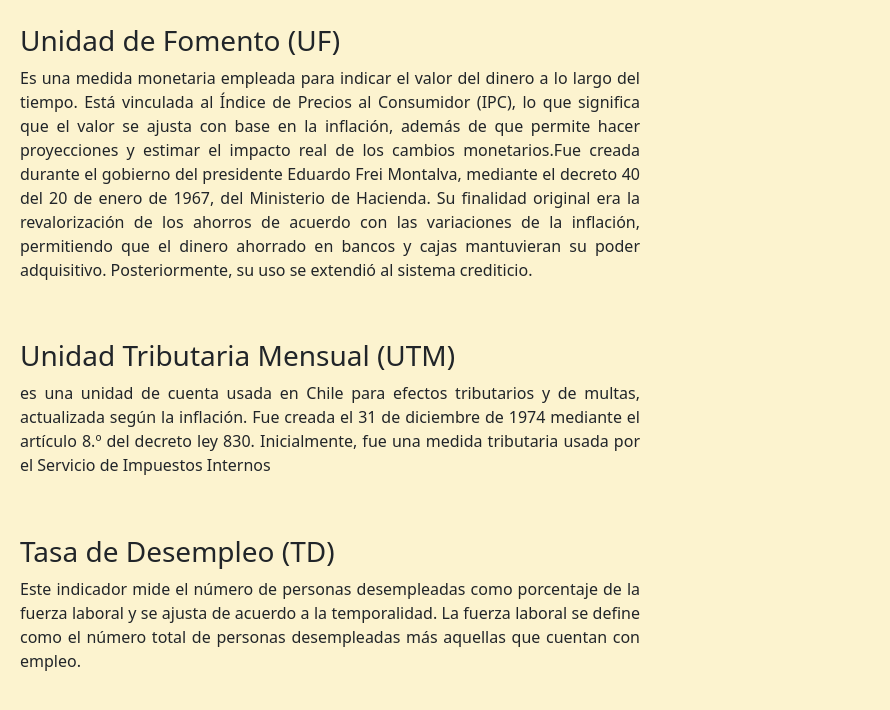
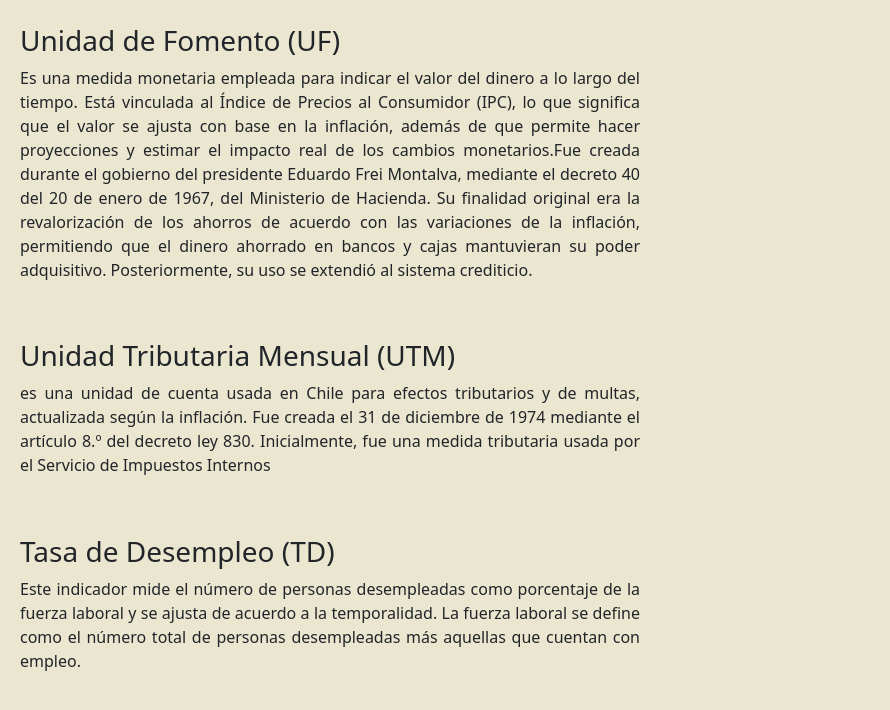
Before and after one commit to Rafael-RV/Proyecto-Dashboard, a plain HTML site: page index.html in a window 1280 px wide. Shown: the part 95-805 px from the top of the page, without its empty margins (0-890 px from the left). Drawn offline with nearby package versions, Linux system fonts and the light colour scheme; no server answers.

Commit message:
modificación del color de fondo en CSS

```diff
--- a/css/styles.css
+++ b/css/styles.css
@@ -1,5 +1,5 @@
 body{
-    background-color: #FCF3CF;
+    background-color: #ebe6d0;
 }
 #title{
     display: grid;
```
